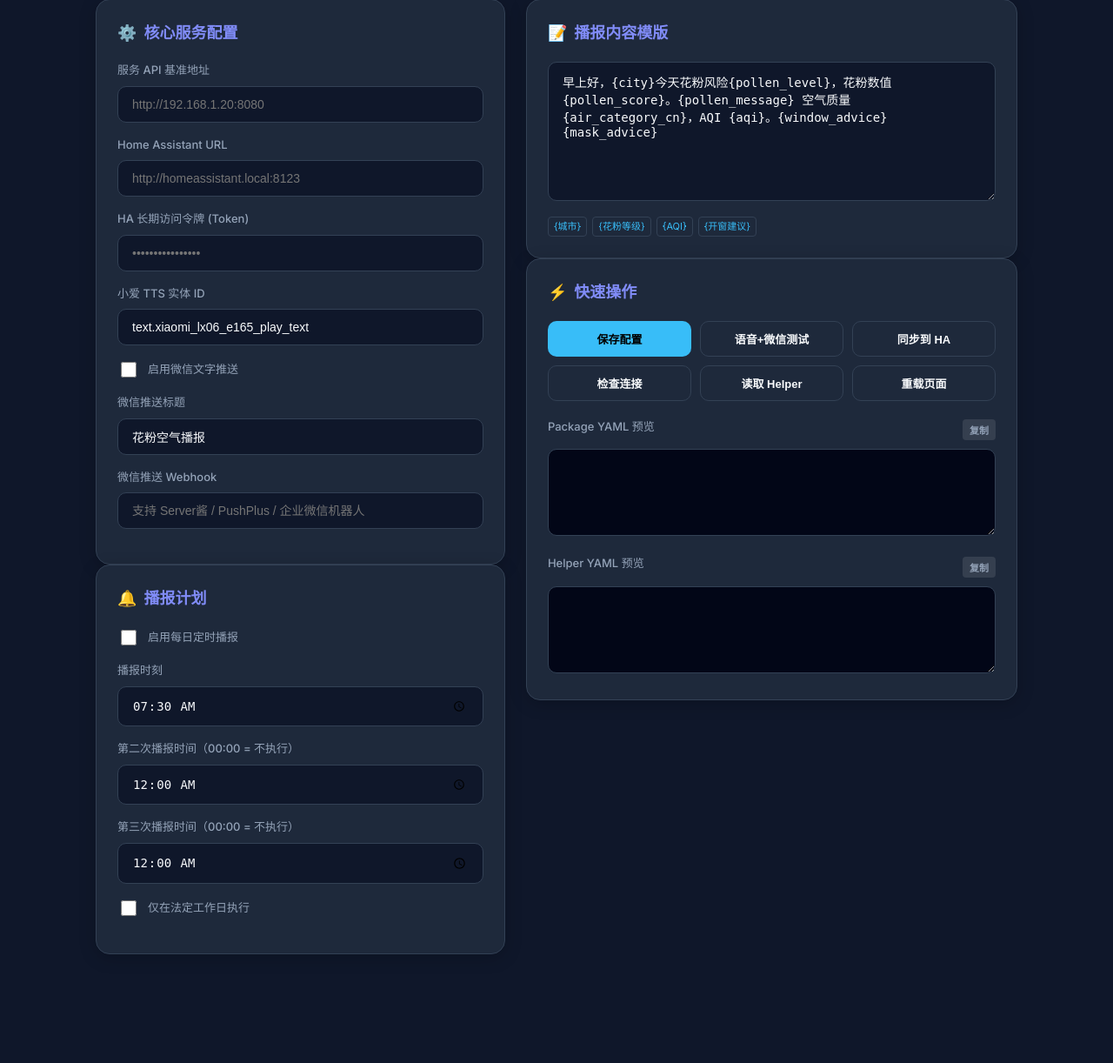
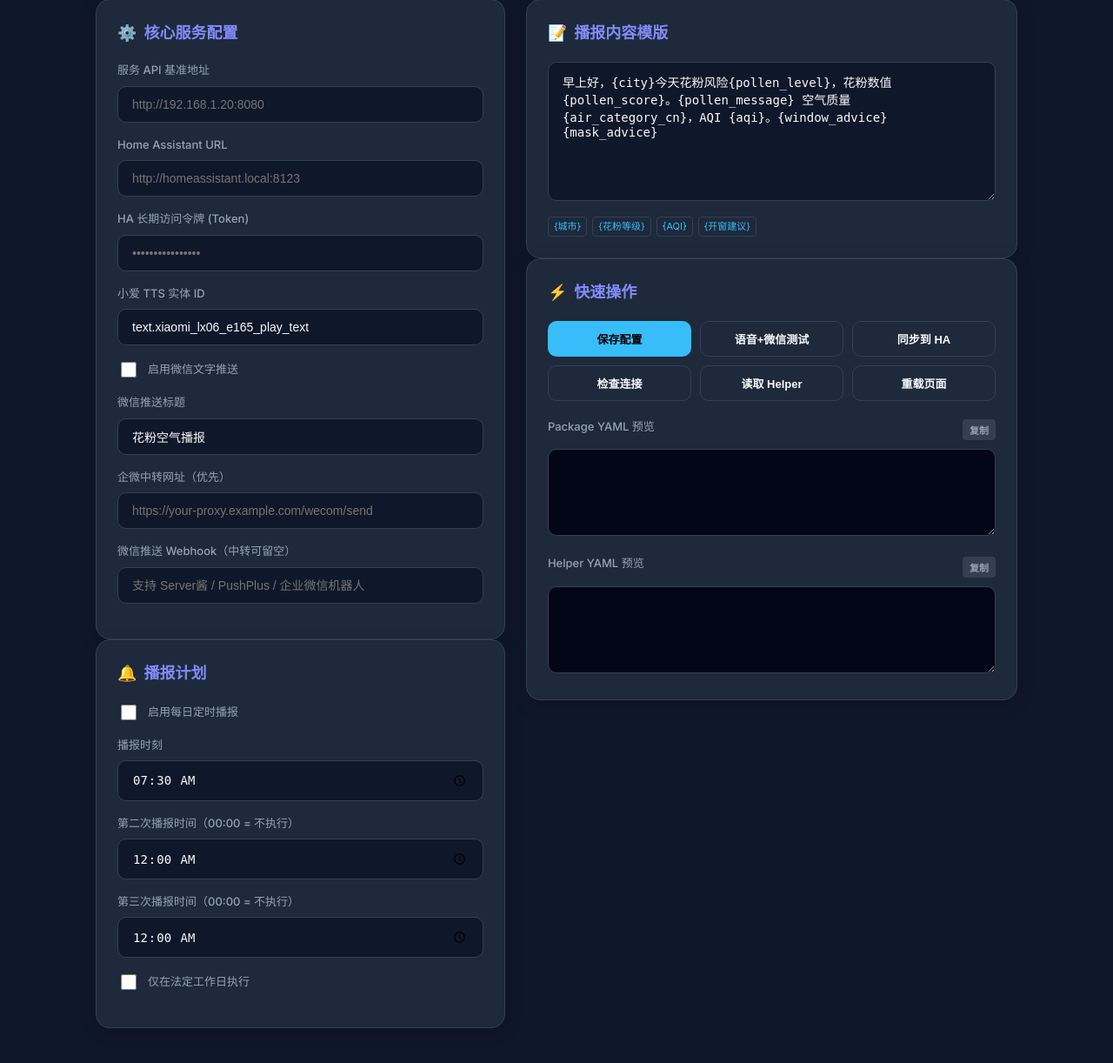
Before and after one commit to gefl24/pollen-air-ha, a Flask app: page /ui in a window 1280 px wide. Shown: the part 155-1377 px from the top of the page at 87% size. Before the commit the page ends 1252 px from the top, so only its background shows below. Run offline with Flask 3, Linux system fonts and the light colour scheme; parts of the project's set-up code (start-up, migrations or seed data) failed here and were passed over.

Commit message:
feat: support wecom proxy url for wechat push

```diff
--- a/app.py
+++ b/app.py
@@ -61,6 +61,7 @@ DEFAULT_UI_CONFIG = {
     "broadcast_template": "早上好，{city}今天花粉风险{pollen_level}，花粉数值{pollen_score}。{pollen_message} 空气质量{air_category_cn}，AQI {aqi}。{window_advice}{mask_advice}",
     "wechat_push_enabled": False,
     "wechat_push_webhook": "",
+    "wechat_push_proxy_url": "",
     "wechat_push_title": "花粉空气播报",
 }
 
@@ -309,6 +310,7 @@ def sanitize_ui_payload(data, current=None):
     cleaned["broadcast_template"] = str((data.get("broadcast_template") or current.get("broadcast_template") or DEFAULT_UI_CONFIG["broadcast_template"])).strip()
     cleaned["wechat_push_enabled"] = bool(data.get("wechat_push_enabled"))
     cleaned["wechat_push_webhook"] = str((data.get("wechat_push_webhook") or current.get("wechat_push_webhook") or "")).strip()
+    cleaned["wechat_push_proxy_url"] = str((data.get("wechat_push_proxy_url") or current.get("wechat_push_proxy_url") or "")).strip()
     cleaned["wechat_push_title"] = str((data.get("wechat_push_title") or current.get("wechat_push_title") or "花粉空气播报")).strip()
     return cleaned
 
--- a/templates/ui.html
+++ b/templates/ui.html
@@ -168,7 +168,11 @@
             <input id="wechat_push_title" placeholder="花粉空气播报" />
           </div>
           <div class="form-group">
-            <label>微信推送 Webhook</label>
+            <label>企微中转网址（优先）</label>
+            <input id="wechat_push_proxy_url" placeholder="https://your-proxy.example.com/wecom/send" />
+          </div>
+          <div class="form-group">
+            <label>微信推送 Webhook（中转可留空）</label>
             <input id="wechat_push_webhook" placeholder="支持 Server酱 / PushPlus / 企业微信机器人" />
           </div>
         </section>
@@ -273,6 +277,7 @@ function payload() {
     xiaoai_entity_id: document.getElementById('xiaoai_entity_id').value.trim(),
     wechat_push_enabled: document.getElementById('wechat_push_enabled').checked,
     wechat_push_title: document.getElementById('wechat_push_title').value.trim(),
+    wechat_push_proxy_url: document.getElementById('wechat_push_proxy_url').value.trim(),
     wechat_push_webhook: document.getElementById('wechat_push_webhook').value.trim(),
     schedule_enabled: document.getElementById('schedule_enabled').checked,
     schedule_time: document.getElementById('schedule_time').value,
@@ -299,6 +304,7 @@ function fill(data) {
   document.getElementById('xiaoai_entity_id').value = data.xiaoai_entity_id || '';
   document.getElementById('wechat_push_enabled').checked = !!data.wechat_push_enabled;
   document.getElementById('wechat_push_title').value = data.wechat_push_title || '花粉空气播报';
+  document.getElementById('wechat_push_proxy_url').value = data.wechat_push_proxy_url || '';
   document.getElementById('wechat_push_webhook').value = data.wechat_push_webhook || '';
   document.getElementById('schedule_enabled').checked = !!data.schedule_enabled;
   document.getElementById('schedule_time').value = data.schedule_time || '07:30';
```
